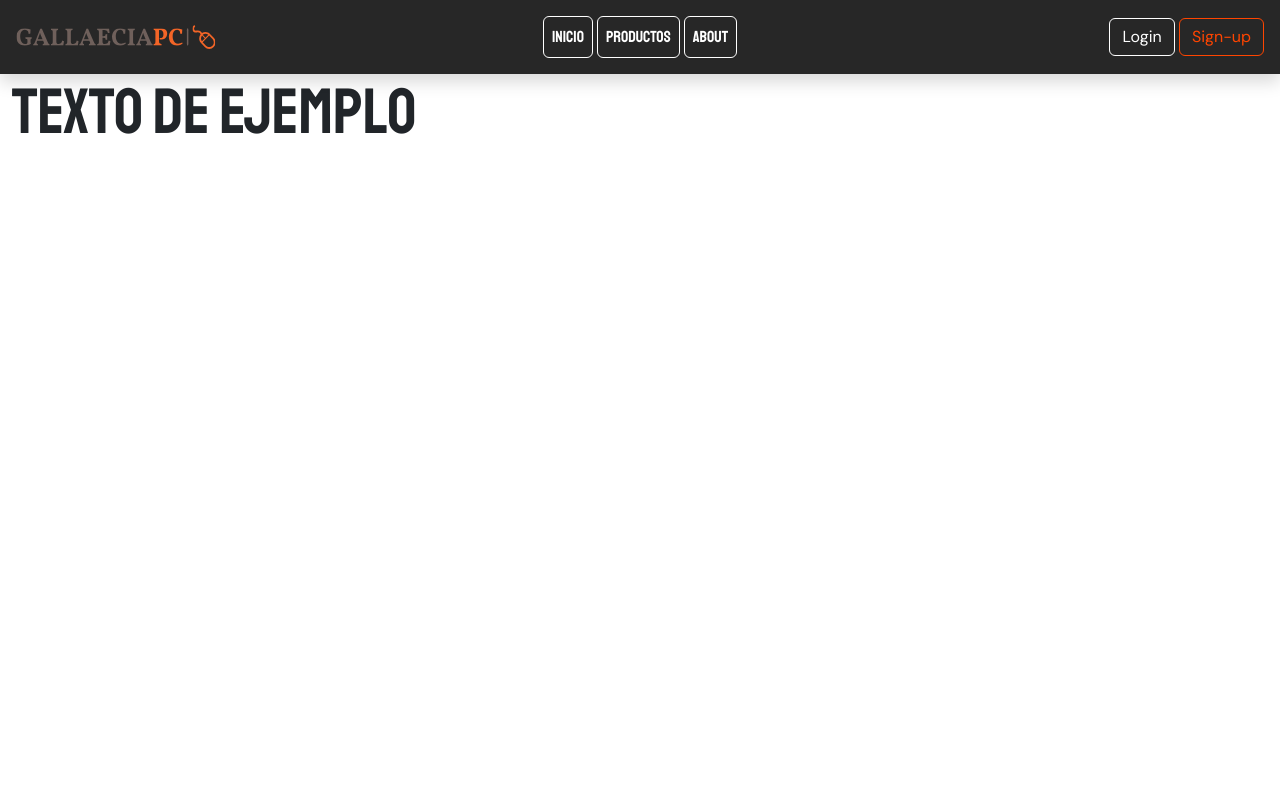
After one commit to JuanIgnaso/DAW2_Proyecto, a PHP site: page /app/Views/perifericos_entrada_inicio.view.php in a window 1280 px wide. The commit adds this page. Run offline with PHP 8.4, Linux system fonts and the light colour scheme; some web fonts are replaced.

Commit message:
Creado documento de interfaz de listado de productos.

```diff
--- a/app/Controllers/InicioController.php
+++ b/app/Controllers/InicioController.php
@@ -8,5 +8,8 @@ class InicioController extends \Com\Daw2\Core\BaseController{
         $this->view->showViews(array('index.php','templates/footer.view.php'));
     }
 
+    public function lista_productos(){
+        $this->view->showViews(array('perifericos_entrada_inicio.view.php','templates/footer.view.php'));
+    }
 
 }
--- a/app/Controllers/UsuarioSistemaController.php
+++ b/app/Controllers/UsuarioSistemaController.php
@@ -24,7 +24,7 @@ class UsuarioSistemaController extends \Com\Daw2\Core\BaseController{
             $_vars['loginError'] = 'Datos de Acceso Incorrectos';
         }else{
             $_SESSION['usuario'] = $usuario;
-            $_SESSION['permisos'] = $_SESSION['usuario']->getRol();
+            $_SESSION['permisos'] = $_SESSION['usuario']->getRol()->get_permisos();
             header('Location: /');
 
         }
--- /dev/null
+++ b/app/Views/perifericos_entrada_inicio.view.php
@@ -0,0 +1,74 @@
+<!DOCTYPE html>
+<html lang="en">
+<head>
+    <meta charset="UTF-8">
+    <meta http-equiv="X-UA-Compatible" content="IE=edge">
+    <meta name="viewport" content="width=device-width, initial-scale=1.0">
+    <!-- ENLACES CSS -->
+    <link rel="stylesheet" href="assets/css/bootstrap-css/bootstrap.min.css">
+    <!-- Vía JsDelivr -->
+    <!-- <link href="https://cdn.jsdelivr.net/npm/bootstrap@5.2.3/dist/css/bootstrap.min.css" rel="stylesheet" integrity="sha384-rbsA2VBKQhggwzxH7pPCaAqO46MgnOM80zW1RWuH61DGLwZJEdK2Kadq2F9CUG65" crossorigin="anonymous"> -->
+    <!-- Quiźas utilice plantillas??? -->
+    <link rel="stylesheet" href="assets/css/index.css">
+    <link rel="stylesheet" href="assets/css/comun.css">
+    <!-- FAVICON -->
+    <link rel="icon" type="image/x-icon" href="assets/svg/gallaecia-pc-favicon.svg">
+    <title>Página De Inicio</title>
+</head>
+<body>
+    <div class="container-fluid">
+        <div class="row">
+            <header class="d-flex navegador mb-0 flex-wrap align-items-center justify-content-center justify-content-md-between py-3 shadow p-3">
+                <a href="/" class="d-flex align-items-center col-md-3 mb-2 mb-md-0 text-dark text-decoration-none">
+                  <img role="img" width="200px" aria-label="Bootstrap" src="assets/svg/Gallaecia_PC_Logo.svg" alt="logo_empresa">
+                  <!--  class="bi me-2" -->
+                  <!-- <svg class="bi me-2" width="40" height="32" role="img" aria-label="Bootstrap"><use xlink:href="#bootstrap"/></svg> -->
+                </a>
+
+                <ul class="nav col-12 col-sm-6 mb-2 justify-content-center gap-1 mb-md-0">
+                  <li><a href="/" class="nav-link px-2 link-secondary rounded">Inicio</a></li>
+                  <!-- DropDown **********-->
+                  <li>
+                    <div class="dropdown">
+                      <button class="dropbtn nav-link px-2 link-secondary rounded">Productos</button>
+                      <div class="dropdown-content">
+                        <a href="#">Perifericos Entrada</a>
+                        <a href="#">Perifericos Salida</a>
+                        <a href="#">Software</a>
+                        <a href="#">PC Montados</a>
+                      </div>
+                    </div>
+                  </li>
+                  <!-- ****************** -->
+                  <li><a href="#" class="nav-link px-2 link-dark rounded">About</a></li>
+                  <?php
+                  if(isset($_SESSION['permisos']) && isset($_SESSION['permisos']['inventario'])){
+                  ?>
+                  <li><a href="#" class="nav-link px-2 link-dark rounded">Inventario</a></li>
+                  <?php
+                  }
+                  ?>
+                </ul>
+
+                <div class="col-md-3 text-end" id="log_user">
+                    <?php
+                    if(isset($_SESSION['usuario'])){
+                    ?>
+                    <div class="col-12 d-flex align-items-center justify-content-end gap-2">
+                    <p class="col-auto text-light m-0"><?php echo $_SESSION['usuario']->getNombre();?></p>
+                    <button type="button" class="btn btn-outline-light"><a href="/logout">Log-Out</a></button>
+                    </div>
+                     <?php
+                    }else{
+                    ?>
+                    <button type="button" class="btn btn-outline-light"><a href="/login">Login</a></button>
+                  <button type="button" class="activo btn btn-outline-light">Sign-up</button>
+                  <?php
+                    }
+                  ?>
+                </div>
+              </header>
+        </div>
+        <div class="row">
+            <h2 class="display-3">Texto de Ejemplo</h2>
+        </div>
```
Also changed, not shown: app/Core/FrontController.php (+9 -0 lines), app/Views/index.php (+10 -2 lines).
